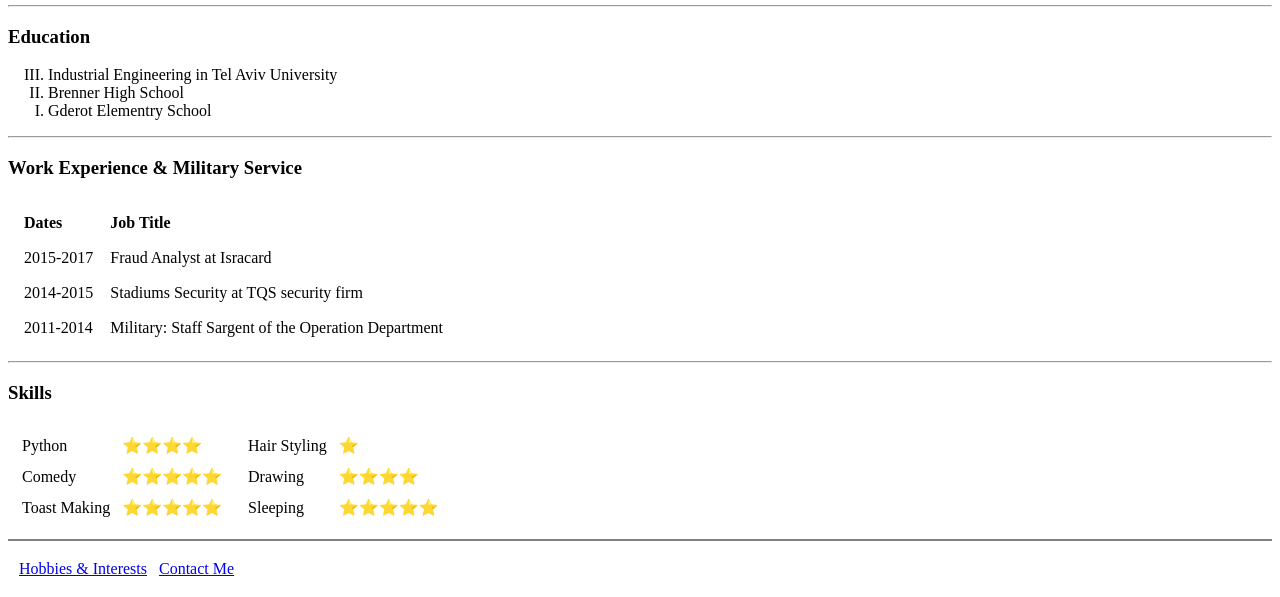
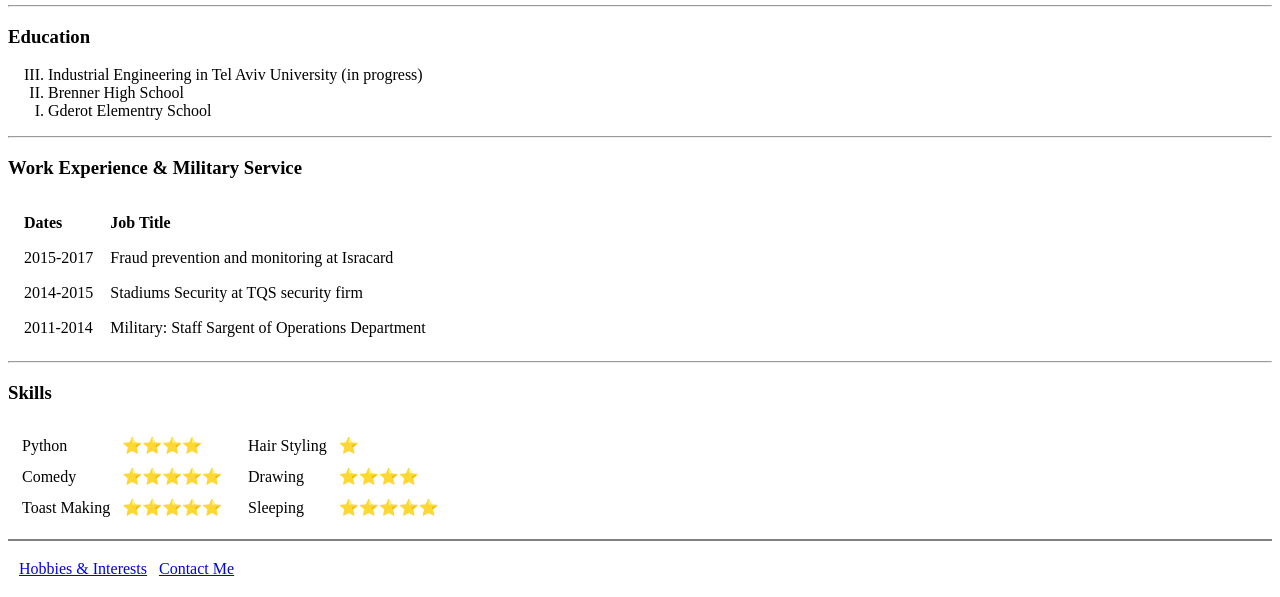
Before and after one commit to OmerMaayan/cv, a plain HTML site: page index.html in a window 1280 px wide. Shown: the part 207-804 px from the top of the page. Drawn offline with Linux system fonts and the light colour scheme.

Commit message:
Third upload - minor fixes

```diff
--- a/index.html
+++ b/index.html
@@ -23,7 +23,7 @@
 
   <h3>Education</h3>
   <ol type="I" reversed>
-    <li>Industrial Engineering in Tel Aviv University</li>
+    <li>Industrial Engineering in Tel Aviv University (in progress)</li>
     <li>Brenner High School</li>
     <li>Gderot Elementry School</li>
   </ol>
@@ -39,7 +39,7 @@
     <tbody>
       <tr>
         <td>2015-2017</td>
-        <td>Fraud Analyst at Isracard</td>
+        <td>Fraud prevention and monitoring at Isracard</td>
       </tr>
       <tr>
         <td>2014-2015</td>
@@ -47,7 +47,7 @@
       </tr>
       <tr>
         <td>2011-2014</td>
-        <td>Military: Staff Sargent of the Operation Department</td>
+        <td>Military: Staff Sargent of Operations Department</td>
       </tr>
     </tbody>
     <tfoot>
```
